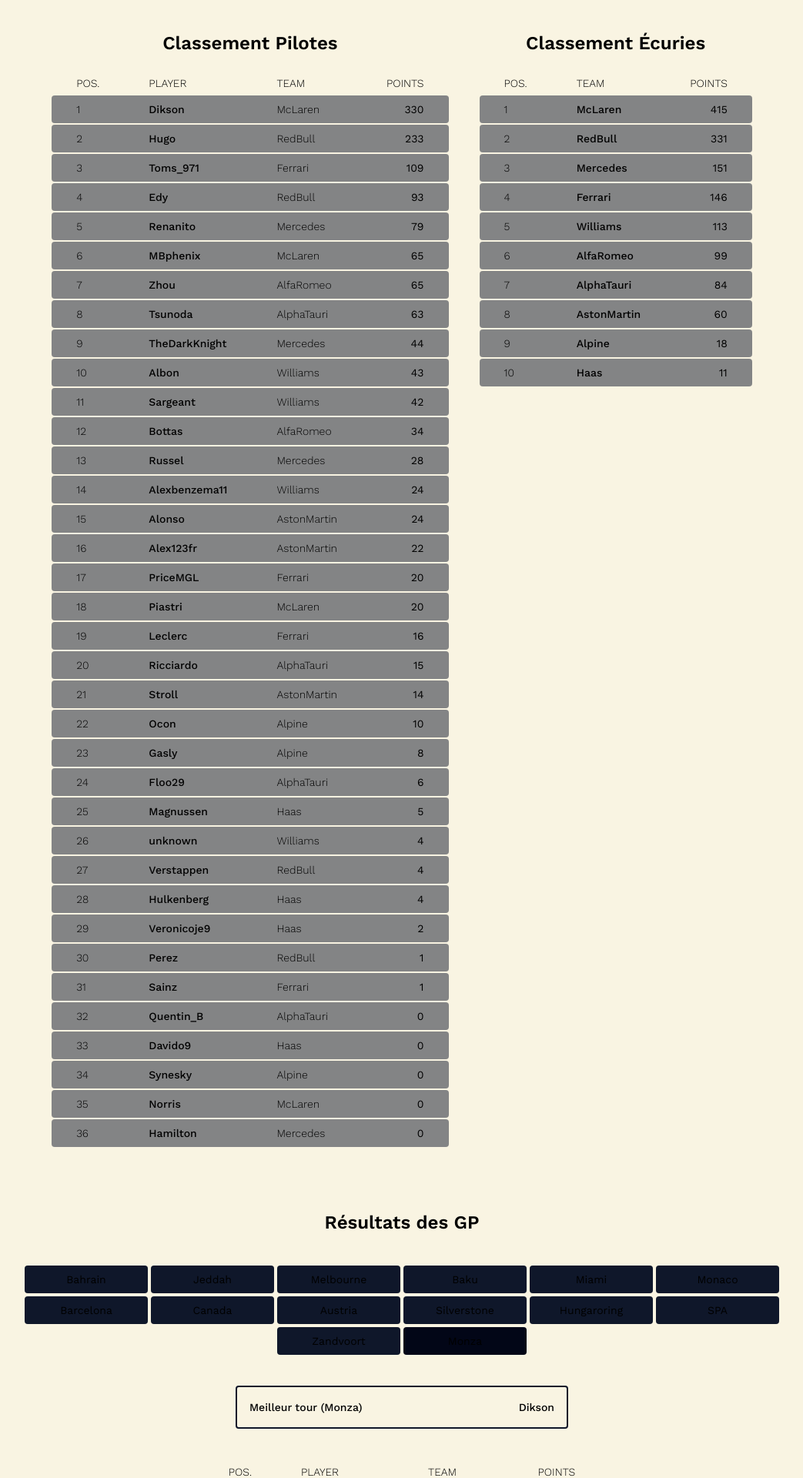
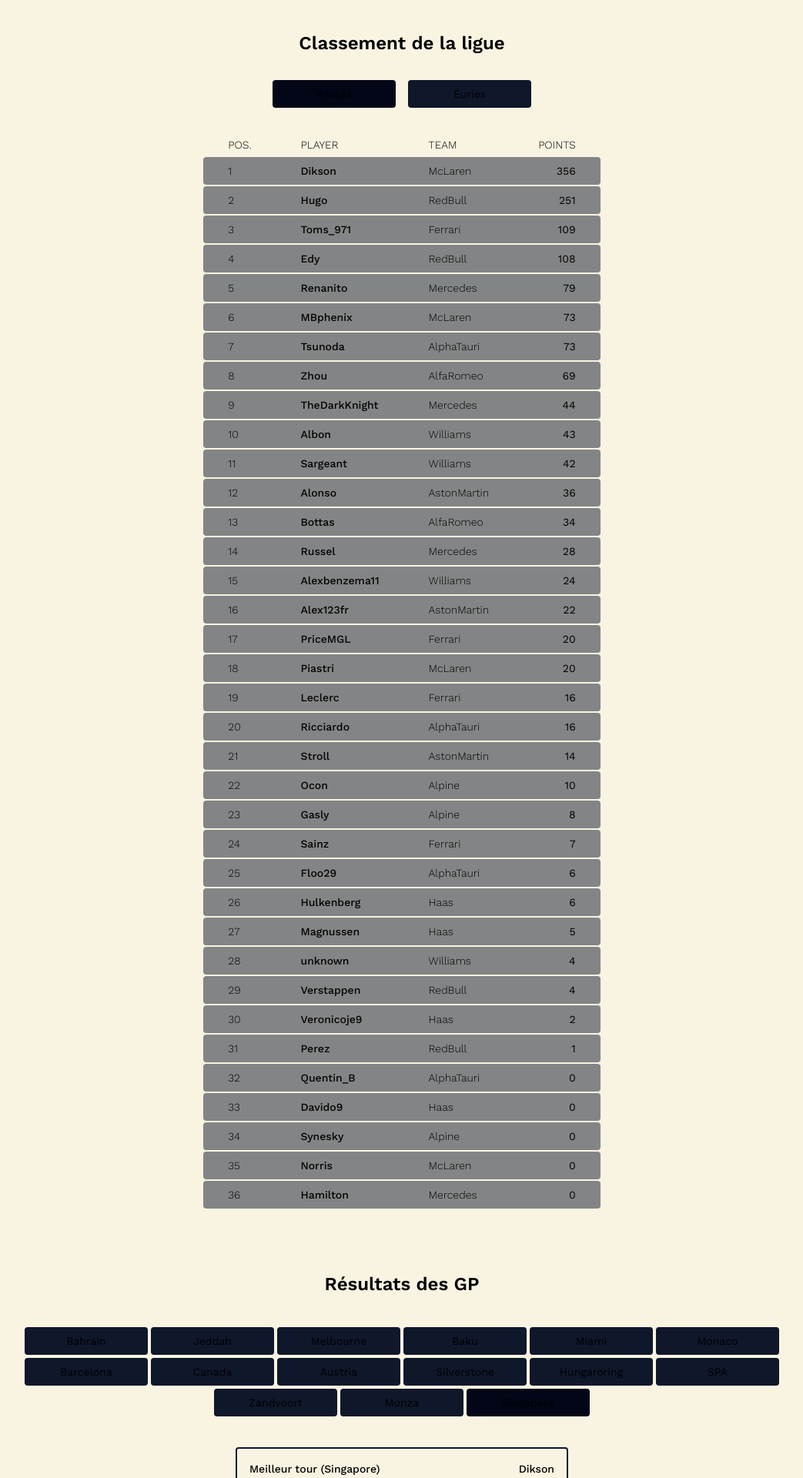
Before and after one commit to pauldkn/f1_tracking, a Next.js app: page / in a window 1280 px wide. Shown: the top 1920 px of the page at 77% size, without its empty margins (118-1161 px from the left). Built offline with nearby package versions, Linux system fonts and the light colour scheme.

Commit message:
add: league view (pilote/team) & singapoure result

```diff
--- a/components/LeagueResultSection.tsx
+++ b/components/LeagueResultSection.tsx
@@ -1,10 +1,13 @@
+import { useState } from 'react'
 import { createColumnHelper } from '@tanstack/react-table'
 import { PiloteResultWithTeam, TeamResult } from '@/types/result'
 import { getPiloteLeagueResults, getTeamLeagueResults } from '@/utils'
 import { Table } from './ui/Table'
 import { Title } from './ui/Title'
+import { Button } from './ui/Button'
 
 export const LeagueResultSection = () => {
+  const [view, setView] = useState<'pilote' | 'team'>('pilote')
   const teamColumnHelper = createColumnHelper<TeamResult>()
   const piloteColumnHelper = createColumnHelper<PiloteResultWithTeam>()
 
@@ -42,14 +45,18 @@
   ]
 
   return (
-    <section className="flex flex-wrap justify-center gap-10">
-      <div className="flex flex-col items-center gap-5">
-        <Title text="Classement Pilotes" />
-        <Table columns={piloteColumns} data={getPiloteLeagueResults()} />
+    <section className="flex flex-col items-center gap-8">
+      <Title text="Classement de la ligue" />
+      <div id="leagueResultControllers" className="flex items-center justify-center gap-4">
+        <Button text="Pilotes" isActive={view === 'pilote'} onClick={() => setView('pilote')} />
+        <Button text="Éuries" isActive={view === 'team'} onClick={() => setView('team')} />
       </div>
       <div className="flex flex-col items-center gap-5">
-        <Title text="Classement Écuries" />
-        <Table columns={teamColumns} data={getTeamLeagueResults()} />
+        {view === 'pilote' ? (
+          <Table columns={piloteColumns} data={getPiloteLeagueResults()} />
+        ) : (
+          <Table columns={teamColumns} data={getTeamLeagueResults()} />
+        )}
       </div>
     </section>
   )
--- a/components/ui/Button.tsx
+++ b/components/ui/Button.tsx
@@ -1,7 +1,7 @@
 import cn from 'classnames'
 
 interface ButtonProps extends React.ButtonHTMLAttributes<HTMLButtonElement> {
-  isActive: boolean
+  isActive?: boolean
   text: string
 }
 
--- a/components/ui/Table.tsx
+++ b/components/ui/Table.tsx
@@ -10,7 +10,7 @@
   const table = useReactTable({ data, columns, getCoreRowModel: getCoreRowModel() })
 
   return (
-    <div className="xs:text-sm grid place-items-center text-xs">
+    <div className="grid place-items-center text-xs xs:text-sm">
       <table className="max-w-xl border-separate border-spacing-y-0.5">
         <thead>
           {table.getHeaderGroups().map((headerGroup) => (
--- a/data/piloteData.ts
+++ b/data/piloteData.ts
@@ -1,6 +1,6 @@
 import { Pilote } from '@/types/pilote'
 
-export const players: Pilote[] = [
+export const playersData: Pilote[] = [
   { name: 'Dikson', team: 'McLaren', isAI: false },
   { name: 'MBphenix', team: 'McLaren', isAI: false },
   { name: 'Hugo', team: 'RedBull', isAI: false },
@@ -19,7 +19,7 @@
   { name: 'unknown', team: 'Williams', isAI: false },
 ]
 
-export const bots: Pilote[] = [
+export const botsData: Pilote[] = [
   { name: 'Norris', team: 'McLaren', isAI: true },
   { name: 'Piastri', team: 'McLaren', isAI: true },
   { name: 'Verstappen', team: 'RedBull', isAI: true },
@@ -42,4 +42,4 @@
   { name: 'Zhou', team: 'AlfaRomeo', isAI: true },
 ]
 
-export const piloteData: Pilote[] = [...players, ...bots]
+export const piloteData: Pilote[] = [...playersData, ...botsData]
--- a/data/resultData.ts
+++ b/data/resultData.ts
@@ -226,6 +226,22 @@
       { position: 10, pilote: 'Albon', points: 1 },
     ],
   },
+  {
+    track: { name: 'Singapore', order: 15 },
+    fastestLap: 'Dikson',
+    results: [
+      { position: 1, pilote: 'Dikson', points: 26 },
+      { position: 2, pilote: 'Hugo', points: 18 },
+      { position: 3, pilote: 'Edy', points: 15 },
+      { position: 4, pilote: 'Alonso', points: 12 },
+      { position: 5, pilote: 'Tsunoda', points: 10 },
+      { position: 6, pilote: 'MBphenix', points: 8 },
+      { position: 7, pilote: 'Sainz', points: 6 },
+      { position: 8, pilote: 'Zhou', points: 4 },
+      { position: 9, pilote: 'Hulkenberg', points: 2 },
+      { position: 10, pilote: 'Ricciardo', points: 1 },
+    ],
+  },
 ]
 
 export const raceResultData: RaceResult[] = raceResults.map((raceResult) => ({
--- a/utils.ts
+++ b/utils.ts
@@ -1,9 +1,9 @@
-import { orderBy } from "lodash";
-import { teamData } from "./data/teamData";
-import { piloteData } from "./data/piloteData";
-import { raceResultData } from "./data/resultData";
-import { PiloteName } from "./types/pilote";
-import { TeamName } from "./types/team";
+import { orderBy } from 'lodash'
+import { teamData } from './data/teamData'
+import { piloteData, playersData } from './data/piloteData'
+import { raceResultData } from './data/resultData'
+import { Pilote, PiloteName } from './types/pilote'
+import { TeamName } from './types/team'
 import {
   PiloteResult,
   PiloteResultWithTeam,
@@ -11,50 +11,51 @@
   RaceResult,
   TeamResult,
   TeamScore,
-} from "./types/result";
+} from './types/result'
 
-const getPiloteTeam = (pilote: PiloteName): TeamName | "NC" => {
-  return piloteData.find((p) => p.name === pilote)?.team || "NC";
-};
+const getPiloteTeam = (pilote: PiloteName): TeamName | 'NC' => {
+  return piloteData.find((p) => p.name === pilote)?.team || 'NC'
+}
 export const getResultsWithTeam = (results: PiloteResult[]): PiloteResultWithTeam[] => {
-  return results.map((res) => ({ ...res, team: getPiloteTeam(res.pilote) }));
-};
+  return results.map((res) => ({ ...res, team: getPiloteTeam(res.pilote) }))
+}
 
 const getSinglePiloteLeagueResult = (pilote: PiloteName): PiloteScore => {
   return raceResultData.reduce(
     (piloteScore: PiloteScore, race: RaceResult) => {
-      const piloteRaceResult = race.results.find((result) => result.pilote === pilote);
-      if (piloteRaceResult) piloteScore.points += piloteRaceResult.points;
-      return piloteScore;
+      const piloteRaceResult = race.results.find((result) => result.pilote === pilote)
+      if (piloteRaceResult) piloteScore.points += piloteRaceResult.points
+      return piloteScore
     },
     { pilote, points: 0 }
-  );
-};
+  )
+}
 
 const getSingleTeamLeagueResult = (team: TeamName): TeamScore => {
-  const piloteLeagueResults = getPiloteLeagueResults();
+  const piloteLeagueResults = getPiloteLeagueResults()
   const teamLeagueResult: TeamScore = piloteLeagueResults.reduce(
     (teamScore: TeamScore, result: PiloteResultWithTeam) => {
-      if (result.team === team) teamScore.points += result.points;
-      return teamScore;
+      if (result.team === team) teamScore.points += result.points
+      return teamScore
     },
     { team, points: 0 }
-  );
-  return teamLeagueResult;
-};
+  )
+  return teamLeagueResult
+}
 
-export const getPiloteLeagueResults = (): PiloteResultWithTeam[] => {
-  const scores = piloteData.map((pilote) => getSinglePiloteLeagueResult(pilote.name));
-  const sorted = orderBy(scores, "points", "desc");
-  const withPosition = sorted.map((score, i) => ({ ...score, position: i + 1 }));
+export const getPiloteLeagueResults = (withBots = true): PiloteResultWithTeam[] => {
+  const data: Pilote[] = withBots ? piloteData : playersData
+  const scores = data.map((pilote) => getSinglePiloteLeagueResult(pilote.name))
+  const sorted = orderBy(scores, 'points', 'desc')
+  const withPosition = sorted.map((score, i) => ({ ...score, position: i + 1 }))
 
-  return getResultsWithTeam(withPosition);
-};
+  return getResultsWithTeam(withPosition)
+}
 
 export const getTeamLeagueResults = (): TeamResult[] => {
-  const scores = teamData.map((team) => getSingleTeamLeagueResult(team));
-  const sorted = orderBy(scores, "points", "desc");
-  const withPosition = sorted.map((score, i) => ({ ...score, position: i + 1 }));
+  const scores = teamData.map((team) => getSingleTeamLeagueResult(team))
+  const sorted = orderBy(scores, 'points', 'desc')
+  const withPosition = sorted.map((score, i) => ({ ...score, position: i + 1 }))
 
-  return withPosition;
-};
+  return withPosition
+}
```
